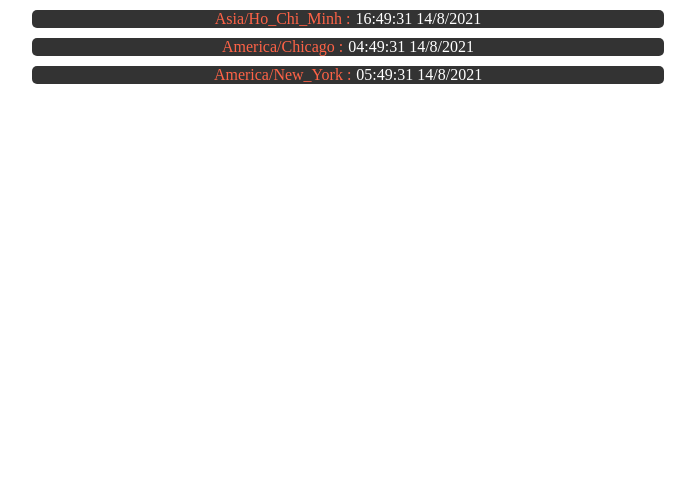
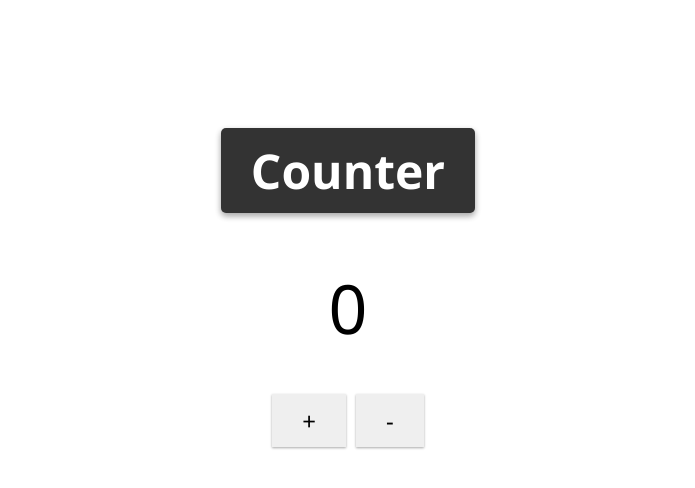
Before and after one commit to hashcott/react-fundamental, a React (Create React App) app: page / in a window 1280 px wide. Shown: the top 488 px of the page, without its empty margins (292-987 px from the left). Built offline with nearby package versions, Linux system fonts and the light colour scheme.

Commit message:
Handling events

```diff
--- /dev/null
+++ b/src/App.css
@@ -0,0 +1,45 @@
+* {
+  padding: 0;
+  margin: 0;
+  font-family: "Segoe UI", Tahoma, Geneva, Verdana, sans-serif;
+}
+
+.container {
+  display: flex;
+  flex-direction: column;
+  justify-content: center;
+  align-items: center;
+  margin-top: 10%;
+}
+
+.header {
+  background-color: #333;
+  padding: 10px 30px;
+  font-size: 48px;
+  border-radius: 5px;
+  box-shadow: 0 3px 6px rgba(0, 0, 0, 0.16), 0 3px 6px rgba(0, 0, 0, 0.23);
+  color: #fff;
+}
+
+.number {
+  margin-top: 48px;
+  font-size: 68px;
+}
+
+.action {
+  margin-top: 40px;
+  margin-left: -10px;
+}
+
+.action > button {
+  padding: 10px 30px;
+  margin-left: 10px;
+  font-size: 24px;
+  border: none;
+  box-shadow: 0 1px 3px rgba(0, 0, 0, 0.12), 0 1px 2px rgba(0, 0, 0, 0.24);
+}
+
+.action > button:hover {
+  background-color: #333;
+  color: #fff;
+}
--- a/src/App.js
+++ b/src/App.js
@@ -1,11 +1,51 @@
 import React, { Component } from "react";
-import Home from "./screens/Home";
+import "./App.css";
 // Export component
 export default class App extends Component {
+  constructor(props) {
+    super(props);
+
+    // Initial counter
+    this.state = {
+      counter: 0,
+    };
+  }
   render() {
     return (
-      <div>
-        <Home />
+      <div className="container">
+        <h1
+          onClick={() => {
+            this.setState({
+              counter: 0,
+            });
+          }}
+          className="header"
+        >
+          Counter
+        </h1>
+
+        <p className="number">{this.state.counter}</p>
+
+        <div className="action">
+          <button
+            onClick={() => {
+              this.setState({
+                counter: this.state.counter + 1,
+              });
+            }}
+          >
+            +
+          </button>
+          <button
+            onClick={() => {
+              this.setState({
+                counter: this.state.counter - 1,
+              });
+            }}
+          >
+            -
+          </button>
+        </div>
       </div>
     );
   }
--- a/src/components/Clock.js
+++ /dev/null
@@ -1,55 +0,0 @@
-import React, { Component } from "react";
-
-export default class Clock extends Component {
-  constructor(props) {
-    super(props);
-
-    // Initial state
-    this.state = {
-      date: new Date(), // 0x0001
-    };
-    // references obj1 == obj2 // address memory
-  }
-  componentDidMount() {
-    console.log("Clock : component did mount");
-    setInterval(() => {
-      this.setState({
-        date: new Date(), // 0x0002
-      });
-    }, 1000);
-  }
-  componentDidUpdate() {
-    console.log("Clock : component did update");
-  }
-  render() {
-    console.log("Clock : render");
-    const { format, timezone } = this.props; // { format, timezone }
-    return (
-      <div
-        style={{
-          backgroundColor: "#333",
-          display: "flex",
-          justifyContent: "center",
-          alignItems: "center",
-          color: "white",
-          borderRadius: "5px",
-          width: "50%",
-          margin: "10px auto",
-        }}
-      >
-        <span
-          style={{
-            display: "inline-block",
-            marginRight: "5px",
-            color: "tomato",
-          }}
-        >
-          {timezone} :
-        </span>
-        <span>
-          {this.state.date.toLocaleString(format, { timeZone: timezone })}
-        </span>
-      </div>
-    );
-  }
-}
--- a/src/screens/Home.js
+++ /dev/null
@@ -1,14 +0,0 @@
-import React, { Component } from "react";
-import Clock from "../components/Clock";
-export default class Home extends Component {
-  render() {
-    return (
-      <div>
-        {/* pass value to component */}
-        <Clock format="vi-VN" timezone="Asia/Ho_Chi_Minh" />
-        <Clock format="vi-VN" timezone="America/Chicago" />
-        <Clock format="vi-VN" timezone="America/New_York" />
-      </div>
-    );
-  }
-}
```
Also changed, not shown: 1 other file (tests, documents, lock files or other folders).
